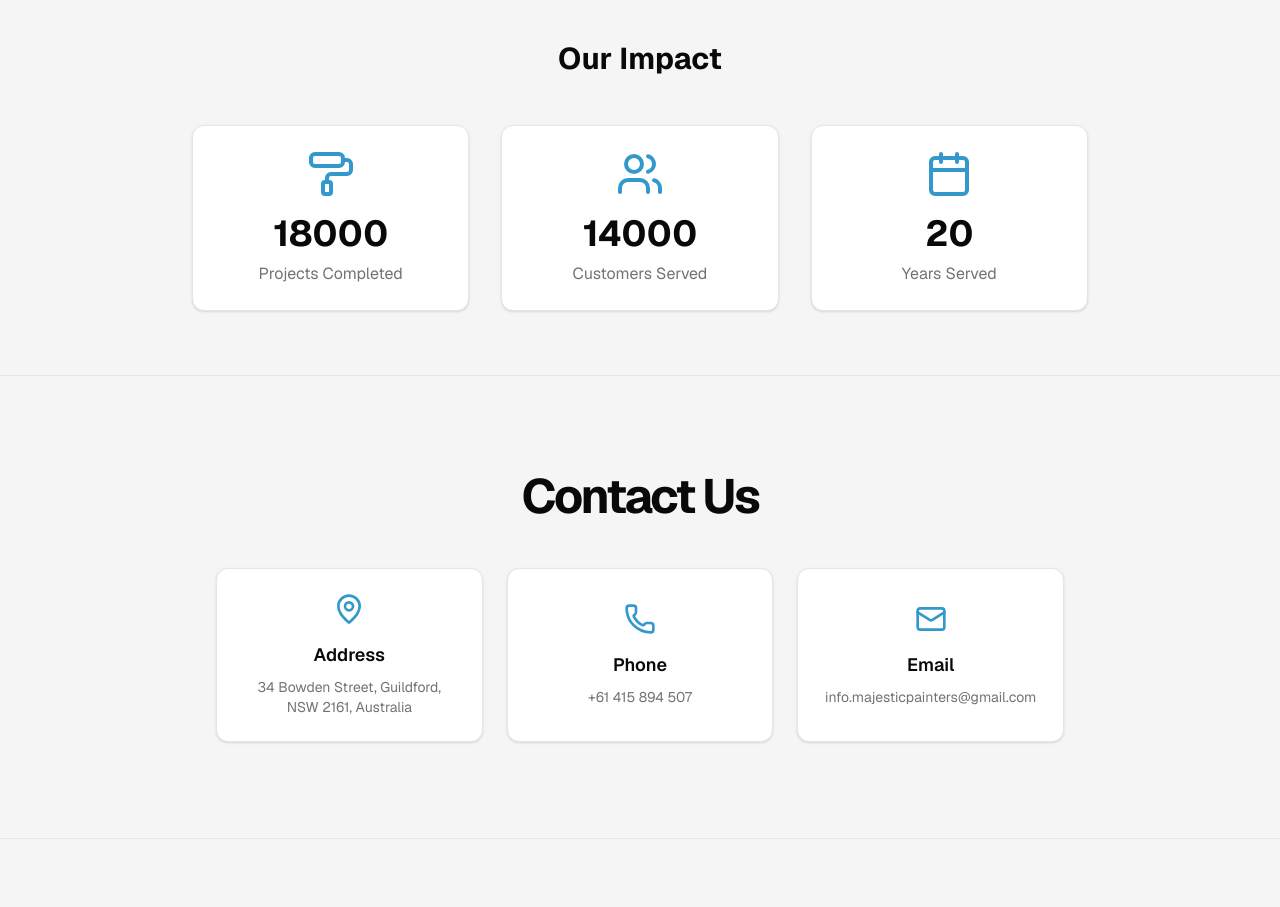
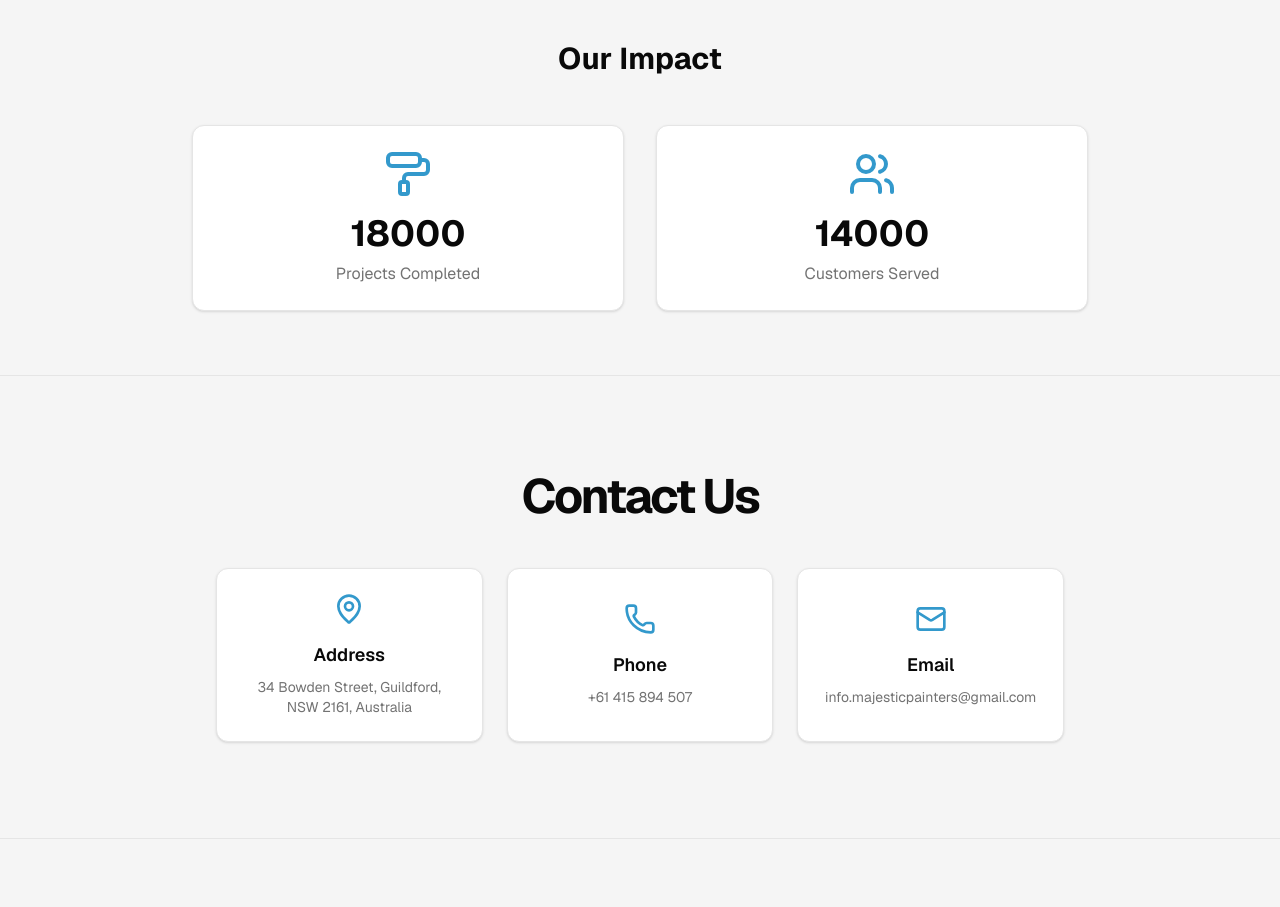
Before and after one commit to SrijanTimsina/majestic-painting, a Next.js app: page / in a window 1280 px wide. Shown: the part 1420-2327 px from the top of the page. Built offline with nearby package versions, Linux system fonts and the light colour scheme.

Commit message:
videos added

```diff
--- a/app/gallery/page.tsx
+++ b/app/gallery/page.tsx
@@ -26,6 +26,12 @@ const galleryItems = [
     src: "/gallery/exterior/1.jpeg",
     alt: "Exterior Painting",
     category: "Exterior",
+  },
+  {
+    type: "video",
+    src: "/gallery/interior/video3.mp4",
+    alt: "Interior Painting",
+    category: "Interior",
   },
   {
     type: "image",
@@ -84,6 +90,12 @@ const galleryItems = [
   {
     type: "image",
     src: "/gallery/interior/4.jpeg",
+    alt: "Interior Painting",
+    category: "Interior",
+  },
+  {
+    type: "video",
+    src: "/gallery/interior/video4.mp4",
     alt: "Interior Painting",
     category: "Interior",
   },
--- a/components/AnimatedStats.tsx
+++ b/components/AnimatedStats.tsx
@@ -3,7 +3,7 @@
 import { useEffect, useState, useRef } from "react";
 import { useInView } from "react-intersection-observer";
 import { Card, CardContent } from "@/components/ui/card";
-import { Calendar, Users, PaintRoller } from "lucide-react";
+import { Users, PaintRoller } from "lucide-react";
 
 interface StatProps {
   value: number;
@@ -58,7 +58,7 @@ export function AnimatedStats() {
     <section className="border-b bg-muted py-16">
       <div className="container mx-auto px-4">
         <h2 className="mb-12 text-center text-3xl font-bold">Our Impact</h2>
-        <div className="mx-auto grid max-w-4xl grid-cols-1 gap-8 md:grid-cols-3">
+        <div className="mx-auto grid max-w-4xl grid-cols-1 gap-8 md:grid-cols-2">
           <AnimatedStat
             value={18000}
             label="Projects Completed"
@@ -71,12 +71,6 @@ export function AnimatedStats() {
             duration={900}
             icon={<Users className="mx-auto h-12 w-12" />}
           />
-          <AnimatedStat
-            value={20}
-            label="Years Served"
-            duration={900}
-            icon={<Calendar className="mx-auto h-12 w-12" />}
-          />
         </div>
       </div>
     </section>
```
Also changed, not shown: 2 other files (tests, documents, lock files or other folders).
